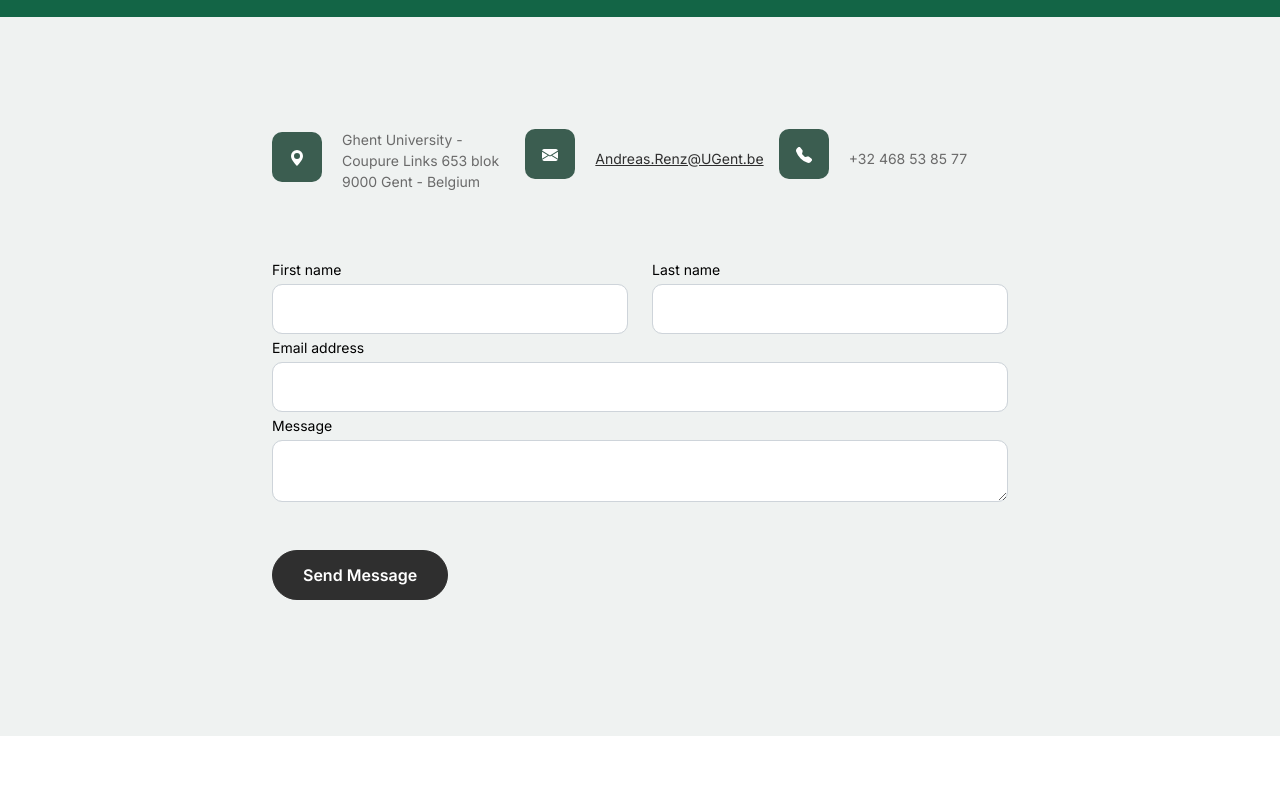
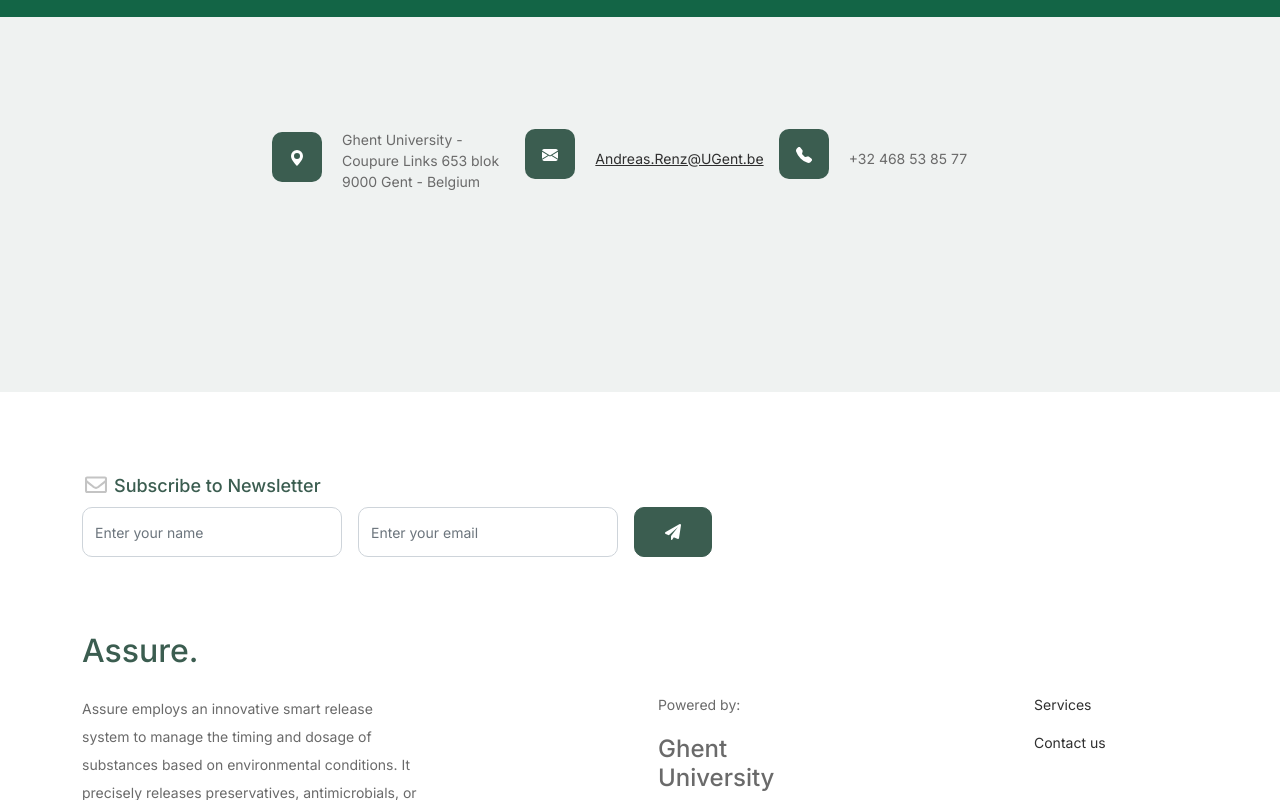
Before and after one commit to bashirgonbadi/assure-technology, a plain HTML site: page contact.html in a window 1280 px wide. Shown: the part 545-1345 px from the top of the page. Drawn offline with Linux system fonts and the light colour scheme.

Commit message:
Update contact.html

```diff
--- a/contact.html
+++ b/contact.html
@@ -125,37 +125,7 @@
                 </div>
               </div>
 
-              <form action="send-message.php" method="POST">
 
-                <div class="row">
-                  <div class="col-6">
-                    <div class="form-group">
-                      <label class="text-black" for="fname">First name</label>
-                      <input type="text" class="form-control" id="fname" name="fname">
-
-                    </div>
-                  </div>
-                  <div class="col-6">
-                    <div class="form-group">
-                      <label class="text-black" for="lname">Last name</label>
-                      <input type="text" class="form-control" id="lname" name="lname">
-
-                    </div>
-                  </div>
-                </div>
-                <div class="form-group">
-                  <label class="text-black" for="email">Email address</label>
-                  <input type="email" class="form-control" id="email" name="email">
-
-                </div>
-
-                <div class="form-group mb-5">
-                  <label class="text-black" for="message">Message</label>
-                  <textarea class="form-control" id="message" name="message"></textarea>
-
-                </div>
-
-                <button type="submit" class="btn btn-primary-hover-outline">Send Message</button>
               </form>
 
             </div>
```
